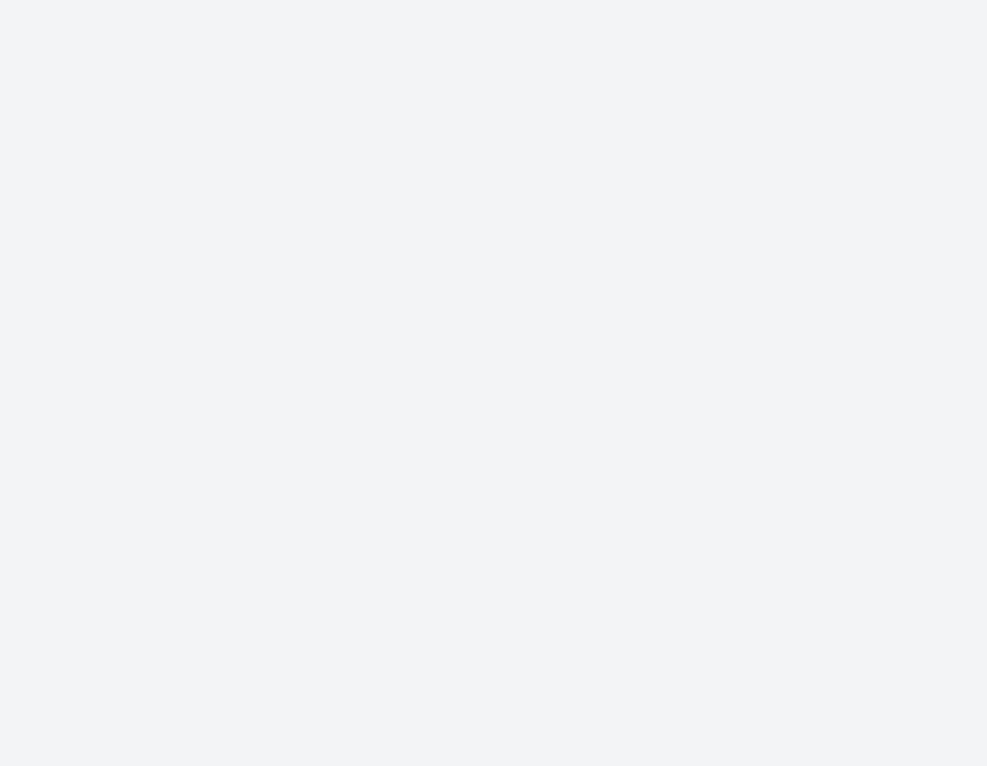
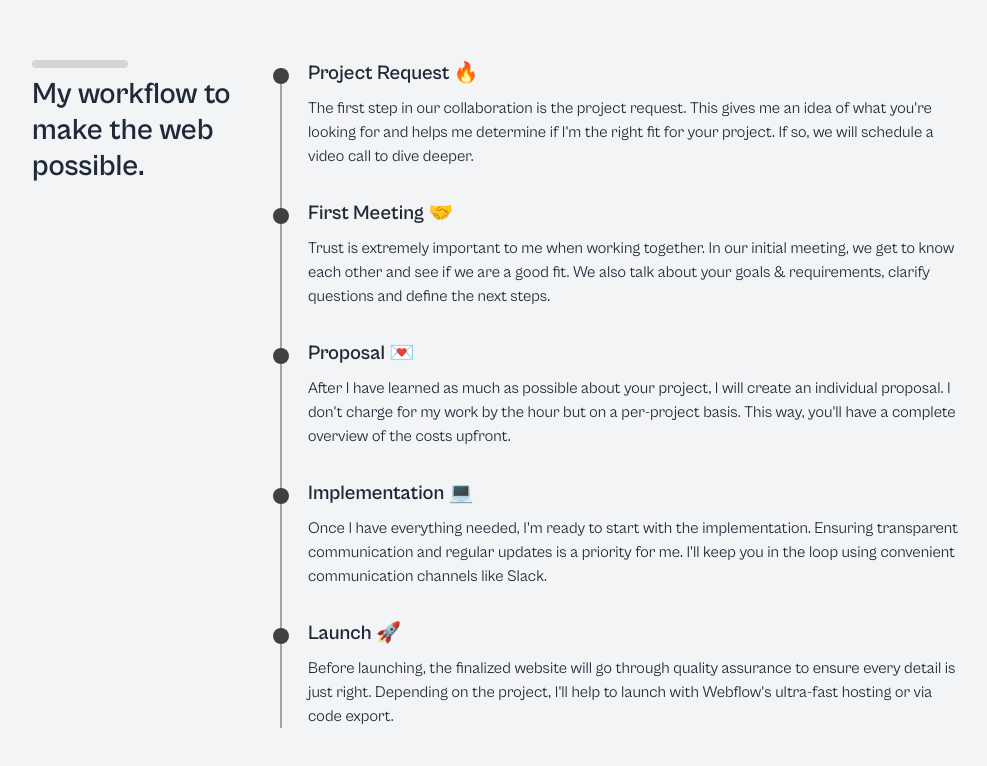
Before and after one commit to codingwebsa/knockbot-2.0, a Next.js app: page / in a window 1280 px wide. Shown: the part 3561-4327 px from the top of the page, without its empty margins (128-1115 px from the left). Before the commit the page ends 3541 px from the top, so only its background shows below. Built offline with nearby package versions, Linux system fonts and the light colour scheme.

Commit message:
my-workflow

```diff
--- a/src/app/page.tsx
+++ b/src/app/page.tsx
@@ -2,6 +2,7 @@ import ClientReview from "~/components/client-review";
 import { ChevronRightIcon } from "~/components/icons";
 import LogoCloud from "~/components/logo-cloud";
 import MyIntro from "~/components/my-intro";
+import MyWorkflow from "~/components/my-workflow/my-workflow";
 import Works from "~/components/works/works";
 
 export default function HomePage() {
@@ -35,6 +36,10 @@ export default function HomePage() {
       <section id="review" className="pt-40">
         <ClientReview />
       </section>
+
+      <section id="workflow" className="pt-40">
+        <MyWorkflow />
+      </section>
     </div>
   );
 }
--- /dev/null
+++ b/src/components/my-workflow/my-workflow.tsx
@@ -0,0 +1,55 @@
+export default function MyWorkflow() {
+  return (
+    <div className="text-gray-800 bg-gray-100">
+      <div className="container max-w-5xl px-4 py-12 mx-auto">
+        <div className="grid gap-4 mx-4 sm:grid-cols-12">
+          <div className="col-span-12 sm:col-span-3">
+            <div className="text-center sm:text-left mb-14 before:block before:w-24 before:h-2 before:mb-2 before:rounded-md before:mx-auto sm:before:mx-0 before:bg-neutral-300">
+              <h3 className="text-3xl font-semibold">
+                My workflow to make the web possible.
+              </h3>
+            </div>
+          </div>
+          <div className="relative col-span-12 px-4 space-y-6 sm:col-span-9">
+            <div className="col-span-12 space-y-12 relative px-4 sm:col-span-8 sm:space-y-8 sm:before:absolute sm:before:top-2 sm:before:bottom-0 sm:before:w-0.5 sm:before:-left-3 before:bg-stone-400">
+              {workflows.map((workflow) => (
+                <div
+                  key={workflow.title}
+                  className="flex flex-col sm:relative sm:before:absolute sm:before:top-2 sm:before:w-4 sm:before:h-4 sm:before:rounded-full sm:before:left-[-35px] sm:before:z-[1] before:bg-neutral-700"
+                >
+                  <h3 className="text-xl font-semibold tracki">
+                    {workflow.title}
+                  </h3>
+                  <p className="mt-2">{workflow.description}</p>
+                </div>
+              ))}
+            </div>
+          </div>
+        </div>
+      </div>
+    </div>
+  );
+}
+
+const workflows = [
+  {
+    title: "Project Request 🔥",
+    description: `The first step in our collaboration is the project request. This gives me an idea of what you're looking for and helps me determine if I'm the right fit for your project. If so, we will schedule a video call to dive deeper.`,
+  },
+  {
+    title: "First Meeting 🤝",
+    description: `Trust is extremely important to me when working together. In our initial meeting, we get to know each other and see if we are a good fit. We also talk about your goals & requirements, clarify questions and define the next steps.`,
+  },
+  {
+    title: "Proposal 💌",
+    description: `After I have learned as much as possible about your project, I will create an individual proposal. I don't charge for my work by the hour but on a per-project basis. This way, you'll have a complete overview of the costs upfront.`,
+  },
+  {
+    title: "Implementation 💻",
+    description: `Once I have everything needed, I'm ready to start with the implementation. Ensuring transparent communication and regular updates is a priority for me. I'll keep you in the loop using convenient communication channels like Slack.`,
+  },
+  {
+    title: "Launch 🚀",
+    description: `Before launching, the finalized website will go through quality assurance to ensure every detail is just right. Depending on the project, I'll help to launch with Webflow's ultra-fast hosting or via code export.`,
+  },
+];
```
